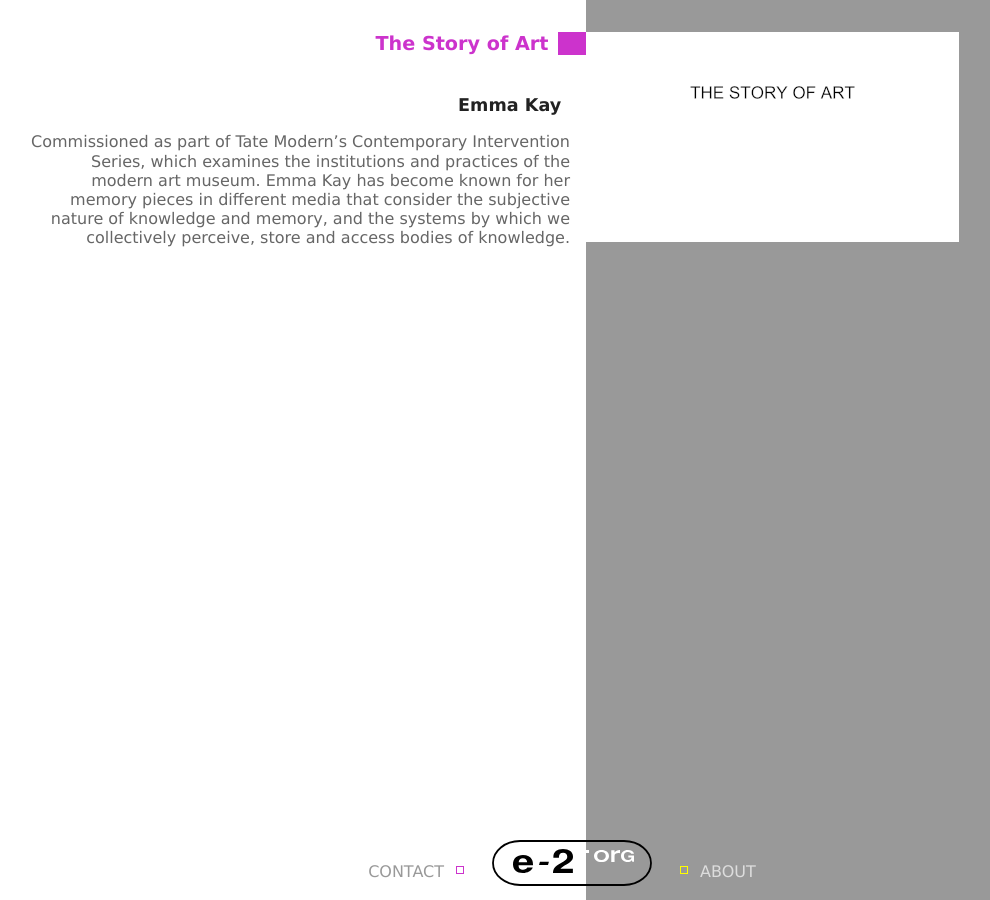
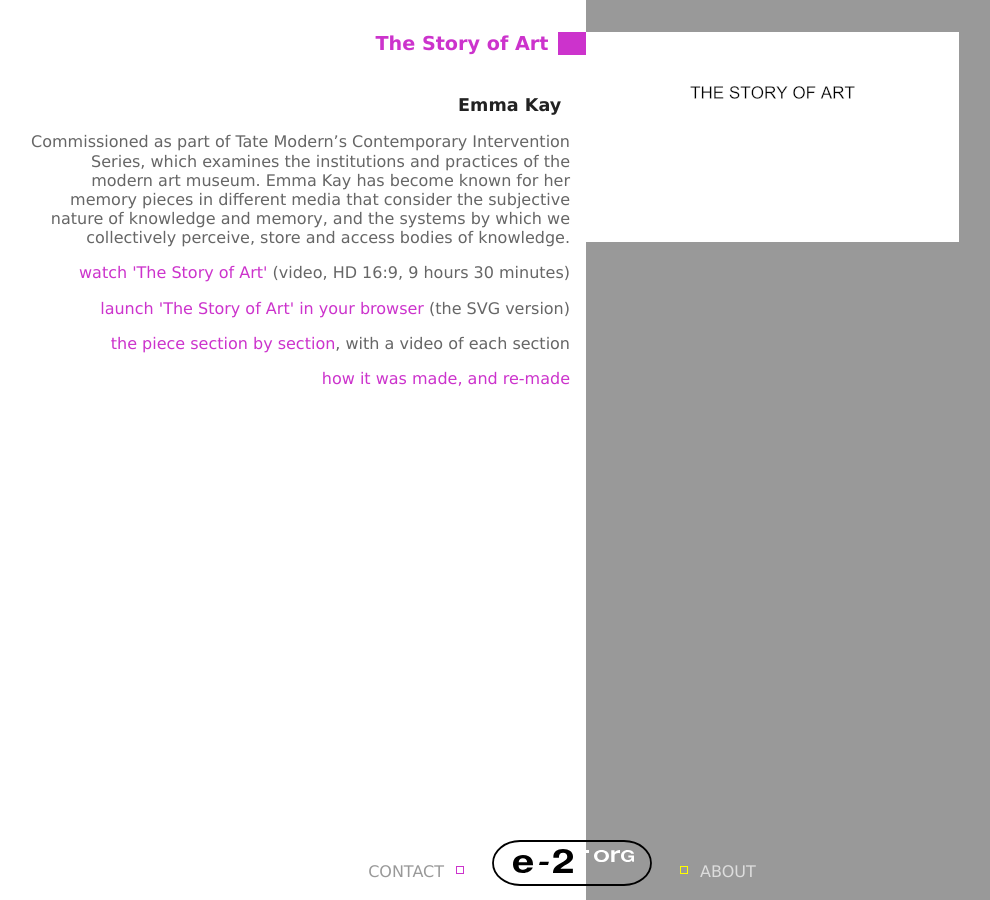
Before and after one commit to e-2-org/e-2-org.github.io, a Jekyll site: the page built from docs/_projects/storyofart.html, in a window 1280 px wide. Shown: the whole page, without its empty margins (54-1044 px from the left). Built offline with Jekyll 4.4.1, drawn with Linux system fonts in a browser that asks for light colours.

Commit message:
Link the reworked pieces: video overlays, the SVG version, and technical notes
- The Story of Art and The Future from Memory: the picture links to each
  piece's site, a link plays the full HD 16:9 video in an overlay, and a
  new page for each describes how it was made and re-made, with its
  figures. The Story of Art also links to the SVG (browser) version.
- Word Perhect launches the redux version on e-2-org.github.io; the 360
  panorama link is unchanged.
- now here/nowhere launches the redux version and plays the video of the
  original in an overlay.
- js/video-overlay.js: links with data-video open in a <dialog>, closed by
  its button, Escape or a click outside; without JavaScript the link goes
  to the video file.

```diff
--- a/docs/_commissions/nowhere.html
+++ b/docs/_commissions/nowhere.html
@@ -13,7 +13,8 @@
   height: 288
   alt: "Launch 'now here/nowhere'"
   title: "Launch 'now here/nowhere'"
-  link: "https://c-ship.e-2.org/projects/nowhere/apbl.html"
+  link: "https://e-2-org.github.io/nowhere/"
 ---
 <p>A piece focusing upon the disembodied nature of words in the limbo of hyper-space. Paradoxically, a sceptical and yet eloquent critique of the often empty and frustrating nature of 'surfing'.</p>
-<p><a href="https://c-ship.e-2.org/projects/nowhere/apbl.html" title="Launch 'now here/nowhere'" target="_blank">Launch 'now here/nowhere'</a></p>
+<p><a href="https://e-2-org.github.io/nowhere/" title="Launch 'now here/nowhere'" target="_blank">Launch 'now here/nowhere'</a></p>
+<p><a href="https://e-2-org.github.io/nowhere/video/now-here-nowhere.mp4" data-video data-width="1920" data-height="1080">watch 'now here/nowhere' as Flash played it</a> (video, 4 minutes 35 seconds)</p>
--- a/docs/_commissions/wordperhect.html
+++ b/docs/_commissions/wordperhect.html
@@ -13,7 +13,7 @@
   height: 330
   alt: "Launch 'Word Perhect'"
   title: "Launch 'Word Perhect'"
-  link: "https://wordperhect.e-2.org/"
+  link: "https://e-2-org.github.io/wordperhect/"
 logos:
   - src: "/images/logos/la.gif"
     width: 94
@@ -22,5 +22,5 @@
 ---
 <p>As word processing software becomes ever more advanced, correcting syntax and spelling errors, these familiar programmes begin to impose a standardised corporate language onto our writing.</p>
 <p>Takahashi has produced her own fully functioning online version which undermines this dehumanising process. Reclaiming the initiative back from the software, Word Perhect presents an idiosyncratic hand-drawn interface leading to a set of functioning but strangely altered tools.</p>
-<p><a href="https://wordperhect.e-2.org/" title="Launch 'WordPerhect'" target="_blank">launch 'Word Perhect'</a></p>
+<p><a href="https://e-2-org.github.io/wordperhect/" title="Launch 'WordPerhect'" target="_blank">launch 'Word Perhect'</a></p>
 <p><a href="{{ '/commissions/perhect-launch-360.html' | relative_url }}">look around the installation at Chisenhale Gallery (360&deg; panorama)</a></p>
--- a/docs/_layouts/default.html
+++ b/docs/_layouts/default.html
@@ -8,6 +8,7 @@
   <meta name="description" content="{{ page.description | default: site.description | strip_newlines | escape }}">
   <link rel="icon" href="{{ '/favicon.ico' | relative_url }}">
   <link rel="stylesheet" href="{{ '/css/e-2.css' | relative_url }}">
+  <script src="{{ '/js/video-overlay.js' | relative_url }}" defer></script>
 </head>
 
 <body{% if page.body_class %} class="{{ page.body_class }}"{% endif %}>
--- a/docs/_projects/futurefrommemory.html
+++ b/docs/_projects/futurefrommemory.html
@@ -12,5 +12,10 @@
   width: 387
   height: 255
   alt: "The Future from Memory"
+  title: "The Future from Memory: the piece, segment by segment"
+  link: "https://e-2-org.github.io/futurefrommemory/"
 ---
 <p>Emma Kay was commissioned to create a new work for Chisenhale Gallery's large space in East London. The Future from Memory took the form of a digitally animated text projection that described the future of the world, according to the artist's memory. e-2 produced The Future from Memory, working closely with Kay.</p>
+<p><a href="https://media.bjorsq.net/ffm/future-from-memory-16x9.mp4" data-video data-poster="https://media.bjorsq.net/ffm/future-from-memory-16x9.png" data-width="1440" data-height="810">watch 'The Future from Memory'</a> (video, HD 16:9, 43 minutes)</p>
+<p><a href="https://e-2-org.github.io/futurefrommemory/" target="_blank">the piece segment by segment</a>, in 4:3 and 16:9</p>
+<p><a href="{{ '/projects/futurefrommemory-technical.html' | relative_url }}">how it was made, and re-made</a></p>
--- a/docs/_projects/storyofart.html
+++ b/docs/_projects/storyofart.html
@@ -12,5 +12,11 @@
   width: 373
   height: 210
   alt: "The Story of Art"
+  title: "The Story of Art: the piece, section by section"
+  link: "https://e-2-org.github.io/storyofart/"
 ---
 <p>Commissioned as part of Tate Modern&rsquo;s Contemporary Intervention Series, which examines the institutions and practices of the modern art museum. Emma Kay has become known for her memory pieces in different media that consider the subjective nature of knowledge and memory, and the systems by which we collectively perceive, store and access bodies of knowledge.</p>
+<p><a href="https://media.bjorsq.net/soa/story-of-art.mp4" data-video data-poster="https://media.bjorsq.net/soa/01-the-story-of-art.png" data-width="1920" data-height="1080">watch 'The Story of Art'</a> (video, HD 16:9, 9 hours 30 minutes)</p>
+<p><a href="https://e-2-org.github.io/storyofart/player.html" target="_blank">launch 'The Story of Art' in your browser</a> (the SVG version)</p>
+<p><a href="https://e-2-org.github.io/storyofart/" target="_blank">the piece section by section</a>, with a video of each section</p>
+<p><a href="{{ '/projects/storyofart-technical.html' | relative_url }}">how it was made, and re-made</a></p>
--- a/docs/css/e-2.css
+++ b/docs/css/e-2.css
@@ -4,8 +4,8 @@
  * Plain CSS, using nesting. The modules and partials are loaded in order:
  *  - modules: colours (as custom properties) and normalize
  *  - partials: layout, type, the project and commission lists, the split
- *    screen colours for each section, the footer, and the panorama of the
- *    Word Perhect installation
+ *    screen colours for each section, the footer, the panorama of the
+ *    Word Perhect installation, the video overlay, and the notes pages
  */
 @import url("modules/variables.css");
 @import url("modules/normalize.css");
@@ -16,3 +16,5 @@
 @import url("partials/splitscreen.css");
 @import url("partials/footer.css");
 @import url("partials/panorama.css");
+@import url("partials/overlay.css");
+@import url("partials/notes.css");
--- /dev/null
+++ b/docs/css/partials/notes.css
@@ -0,0 +1,50 @@
+/* notes on how a project was made (_layouts/notes.html) */
+
+/* room to scroll the end of the notes clear of the fixed footer (66px) */
+.notes-text,
+.notes-facts {
+    margin-bottom: 80px;
+}
+
+.notes-text {
+    text-align: left;
+    margin-left: 1em;
+    line-height: 1.5;
+    h3 {
+        margin: 1.75em 0 .5em;
+    }
+    p,
+    ul {
+        margin: 0 0 1em;
+    }
+    ul {
+        padding-left: 1.25em;
+    }
+    li {
+        margin-bottom: .35em;
+    }
+    code {
+        font-size: .95em;
+    }
+}
+
+.notes-facts {
+    padding-top: 2.5em;
+    line-height: 1.4;
+    h3 {
+        margin: 0 0 .5em;
+        color: var(--white);
+        &:not(:first-child) {
+            margin-top: 2em;
+        }
+    }
+    dl {
+        margin: 0;
+    }
+    dt {
+        font-weight: bold;
+    }
+    dd {
+        margin: 0 0 .75em;
+    }
+}
--- /dev/null
+++ b/docs/css/partials/overlay.css
@@ -0,0 +1,38 @@
+/* video overlay (js/video-overlay.js) */
+
+dialog.video-overlay {
+    padding: 0;
+    border: 0;
+    background: transparent;
+    max-width: none;
+    max-height: none;
+    overflow: visible;
+    &::backdrop {
+        background: rgb(0 0 0 / .85);
+    }
+    video {
+        display: block;
+        /* as large as fits, keeping the video's shape (its aspect-ratio is set from the link) */
+        width: min(90vw, 90vh * 16 / 9);
+        height: auto;
+        max-height: 90vh;
+        background: #000;
+    }
+}
+
+button.video-overlay-close {
+    position: absolute;
+    bottom: 100%;
+    right: 0;
+    border: 0;
+    padding: 0 .1em;
+    background: none;
+    color: var(--white);
+    font-size: 2.5rem;
+    line-height: 1;
+    cursor: pointer;
+    &:hover,
+    &:focus-visible {
+        color: var(--yellow);
+    }
+}
--- /dev/null
+++ b/docs/js/video-overlay.js
@@ -0,0 +1,42 @@
+/*
+ * Video overlays: a link with data-video plays its video in an overlay over
+ * the page, instead of going to the video file (which is where the link goes
+ * without JavaScript). The close button, Escape, or a click outside the video
+ * closes it.
+ *
+ *   <a href="piece.mp4" data-video data-poster="piece.png" data-width="1920" data-height="1080">watch</a>
+ */
+(function () {
+    let dialog, video;
+
+    function create() {
+        dialog = document.createElement('dialog');
+        dialog.className = 'video-overlay';
+        dialog.innerHTML = '<button type="button" class="video-overlay-close" aria-label="Close">&times;</button><video controls playsinline></video>';
+        video = dialog.querySelector('video');
+        dialog.querySelector('button').addEventListener('click', () => dialog.close());
+        /* a click on the dialog itself, not the video or the button, is a click on the backdrop */
+        dialog.addEventListener('click', e => { if (e.target === dialog) dialog.close(); });
+        dialog.addEventListener('close', () => {
+            video.pause();
+            video.removeAttribute('src');
+            video.load();
+        });
+        document.body.append(dialog);
+    }
+
+    document.addEventListener('click', e => {
+        const link = e.target.closest('a[data-video]');
+        if (!link || e.ctrlKey || e.metaKey || e.shiftKey) return;
+        e.preventDefault();
+        if (!dialog) create();
+        video.width = link.dataset.width || 1920;
+        video.height = link.dataset.height || 1080;
+        video.style.aspectRatio = `${video.width} / ${video.height}`;
+        video.poster = link.dataset.poster || '';
+        video.setAttribute('aria-label', link.dataset.label || link.textContent);
+        video.src = link.href;
+        dialog.showModal();
+        video.play().catch(() => {});
+    });
+})();
```
Also changed, not shown: docs/_layouts/notes.html (added, +41 -0 lines), docs/projects/futurefrommemory-technical.html (added, +57 -0 lines), docs/projects/storyofart-technical.html (added, +80 -0 lines).
